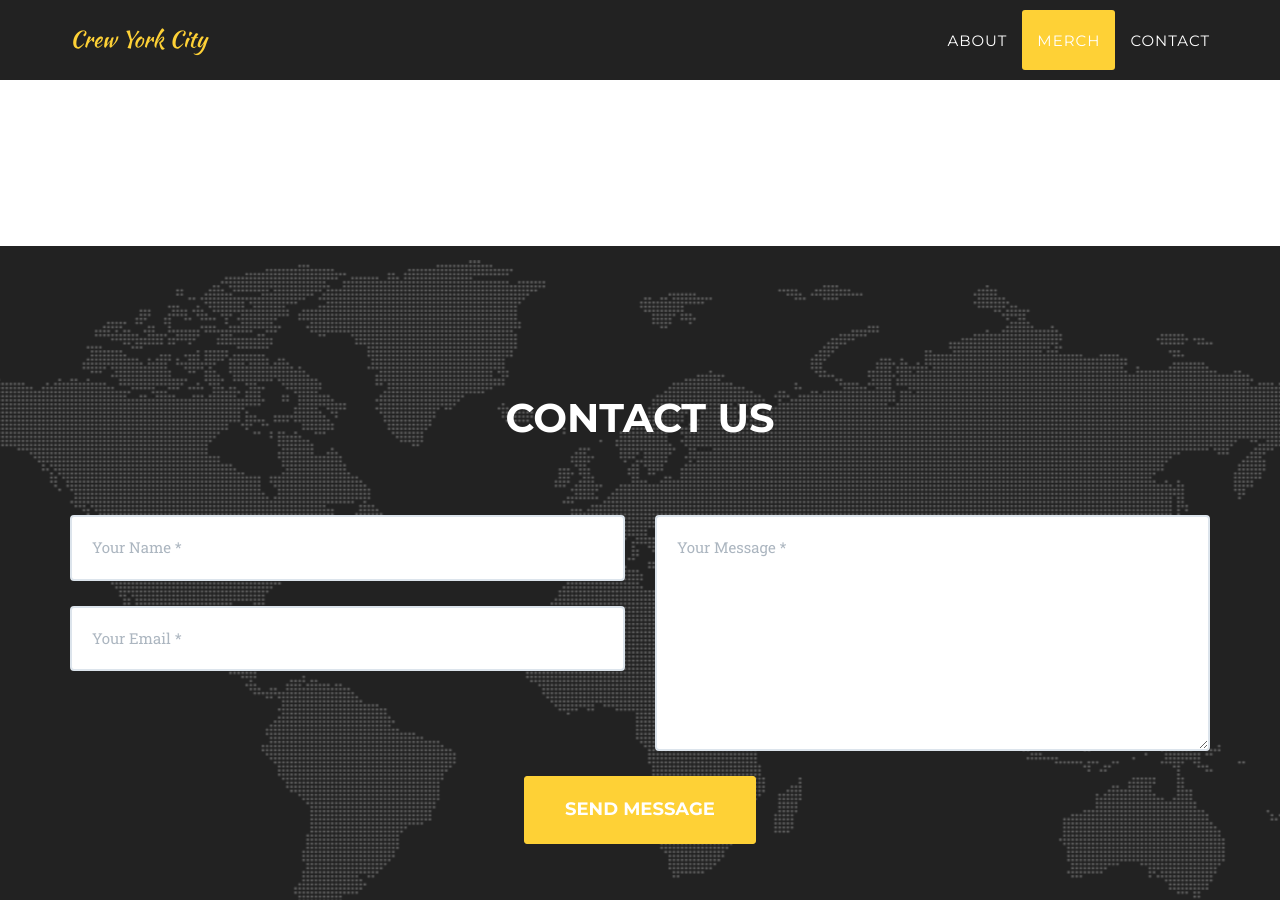
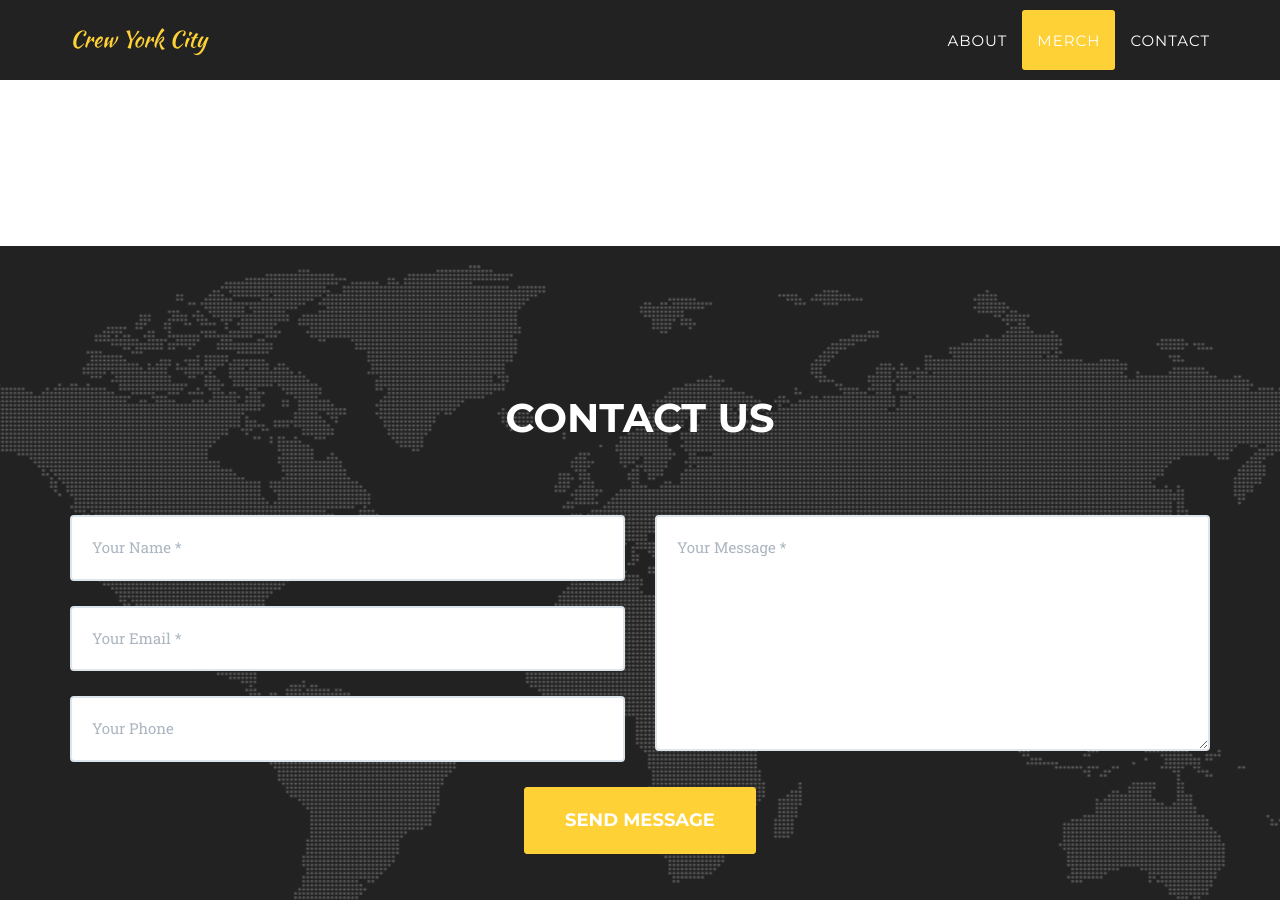
Before and after one commit to ddehne/crewyork, a Jekyll site: the page built from index.html, in a window 1280 px wide and 900 px high, scrolled down 1799 px. Built offline with Jekyll 4.4.1, drawn with Linux system fonts in a browser that asks for light colours; some web fonts are replaced.

Commit message:
adding captcha

```diff
--- a/_includes/contact.html
+++ b/_includes/contact.html
@@ -24,10 +24,10 @@
                                     <input type="email" class="form-control" placeholder="Your Email *" name="email" id="email" required data-validation-required-message="Please enter your email address.">
                                     <p class="help-block text-danger"></p>
                                 </div>
-                                <!-- <div class="control-group form-group">
-                                    <input type="tel" class="form-control" placeholder="Your Phone *" name="phone" id="phone" required data-validation-required-message="Please enter your phone number.">
+                                <div class="control-group form-group">
+                                    <input type="tel" class="form-control" placeholder="Your Phone" name="phone" id="phone" />
                                     <p class="help-block text-danger"></p>
-                                </div> -->
+                                </div>
                             </div>
                             <div class="col-md-6">
                                 <div class="control-group form-group">
@@ -36,8 +36,7 @@
                                 </div>
                             </div>
                             <div class="clearfix"></div>
-                            <!-- Honeypot Spam Protection -->
-                            <input type="checkbox" name="botcheck" class="hidden" style="display: none;">
+                            <div class="h-captcha" data-captcha="true"></div>
                             <div class="col-lg-12 text-center">
                                 <div id="success"></div>
                                 <button type="submit" class="btn btn-xl">Send Message</button>
--- a/_includes/head.html
+++ b/_includes/head.html
@@ -18,6 +18,9 @@
     <link href='https://fonts.googleapis.com/css?family=Droid+Serif:400,700,400italic,700italic' rel='stylesheet' type='text/css'>
     <link href='https://fonts.googleapis.com/css?family=Roboto+Slab:400,100,300,700' rel='stylesheet' type='text/css'>
 
+    <!-- Captcha form validation -->
+    <script src="https://web3forms.com/client/script.js" async defer></script>
+
     <!-- HTML5 Shim and Respond.js IE8 support of HTML5 elements and media queries -->
     <!-- WARNING: Respond.js doesn't work if you view the page via file:// -->
     <!--[if lt IE 9]>
--- a/js/contact_me.js
+++ b/js/contact_me.js
@@ -7,9 +7,18 @@ $(function() {
         },
         submitSuccess: function($form, event) {
             event.preventDefault(); // prevent default submit behaviour
+
+            // Captcha validation
+            const form = document.getElementById('contactForm');
+            const hCaptcha = form.querySelector('textarea[name=h-captcha-response]').value;
+            if (!hCaptcha) {
+                console.log('REJECTED')
+                return
+            }
             // get values from FORM
             var name = $("input#name").val();
             var email = $("input#email").val();
+            var phone = $("input#phone").val();
             var message = $("textarea#message").val();
             var firstName = name; // For Success/Failure Message
             // Check for white space in name for Success/Fail message
@@ -50,6 +59,7 @@ $(function() {
             method: "POST",
             body: JSON.stringify({
                 name: name,
+                phone: phone,
                 email: email,
                 message: message,
                 access_key: 'd950d18e-3a7f-42e9-8dce-6575a502c997',
```
